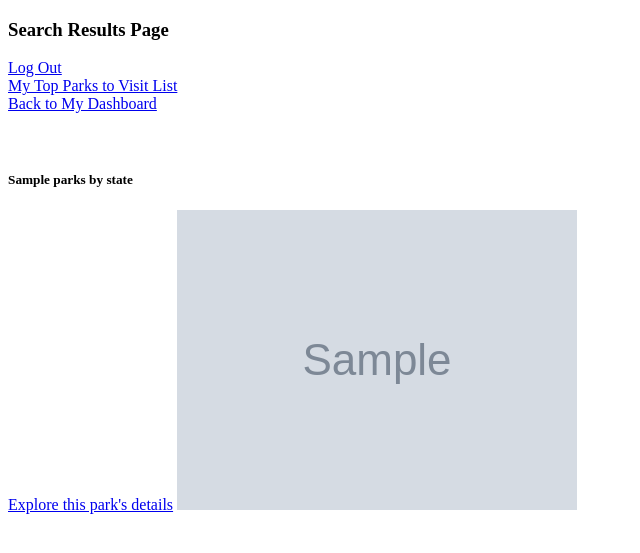
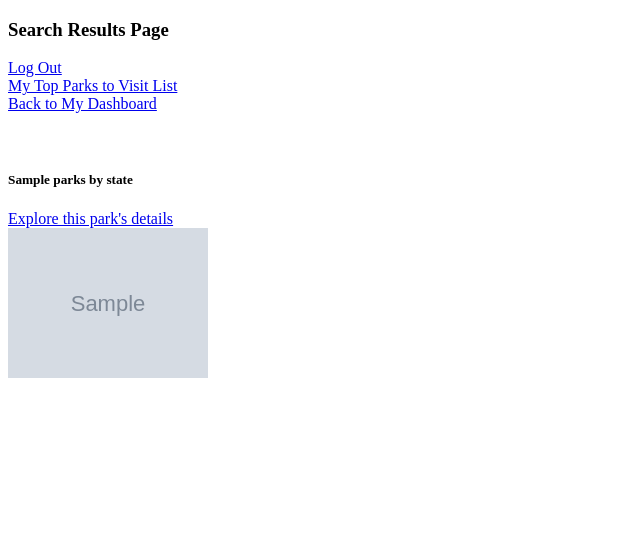
Before and after one commit to Jessica-Lynn3/National-Parks-and-Lakes-WebApp, a Flask app: template templates/search-results.html in a window 1280 px wide. Shown: the top 553 px of the page, without its empty margins (0-640 px from the left). Run offline with Flask 2, Linux system fonts and the light colour scheme; the template is opened without the code that fills it: most values are stand-ins (such as "Sample title", 1, 10 or a date in 2020); grey boxes marked "Sample" are stand-in pictures.

Commit message:
Added class to image -- using CSS to make all images on page smaller

```diff
--- a/templates/search-results.html
+++ b/templates/search-results.html
@@ -28,8 +28,9 @@
             <div class="card-body">
                 <h5>{{ park_name }}</h5>
                 <a href="/place-page/{{ park_data.get('parkCode') }}">Explore this park's details</a>
+                <br>
                 {% if park_data.get('images') %}
-                    <img src="{{ park_data['images'][0]['url'] }}">
+                    <img src="{{ park_data['images'][0]['url'] }}" class="park-image">
                 {% else %}
                     <img src="static/images/National-Park-Service-Logo.png">
                 {% endif %}
```
